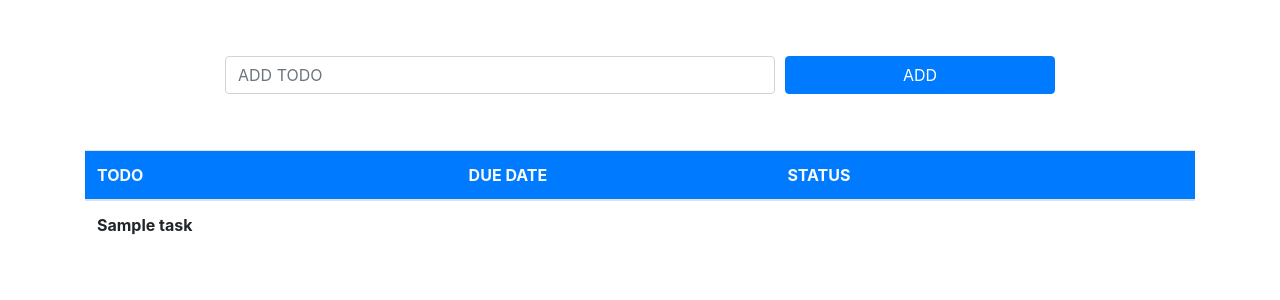
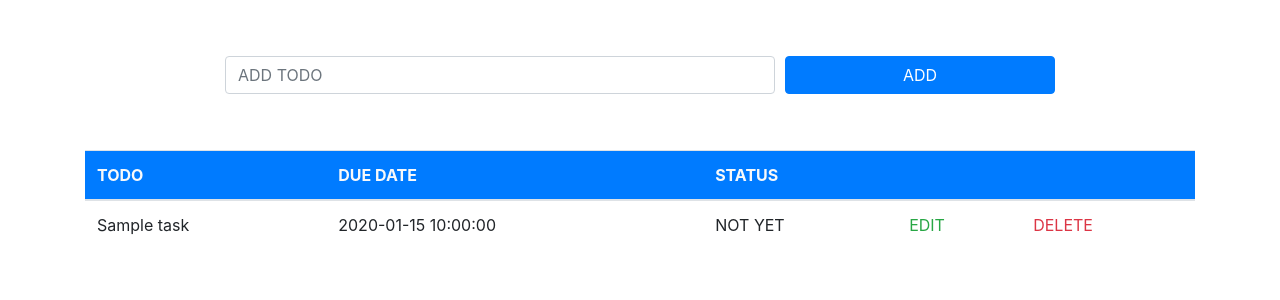
Before and after one commit to YoneKanNexseed/56php_oop, a PHP site: page / in a window 1280 px wide. Shown: the part 56-356 px from the top of the page. Run offline with PHP 8.4, Linux system fonts and the light colour scheme; tables that the repository leaves empty or names only in its code hold one stand-in row (values such as "Sample post"); lists and menus that the app fills with data are empty.

Commit message:
一覧追加

```diff
--- a/index.php
+++ b/index.php
@@ -61,9 +61,19 @@
               <?php foreach ($tasks as
               $task):?>
               <tr>
-                <th>
+                <td>
                 <?php echo $task['name']; ?>
-                </th>
+                </td>
+                <td>
+                <?php echo $task['due_date']; ?>
+                </td>
+                <td>NOT YET</td>
+                <td>
+                    <a class="text-success" href="">EDIT</a>
+                </td>
+                <td>
+                    <a class="text-danger" href="">DELETE</a>
+                </td>
               </tr>
               <?php endforeach; ?>
             </tbody>
```
